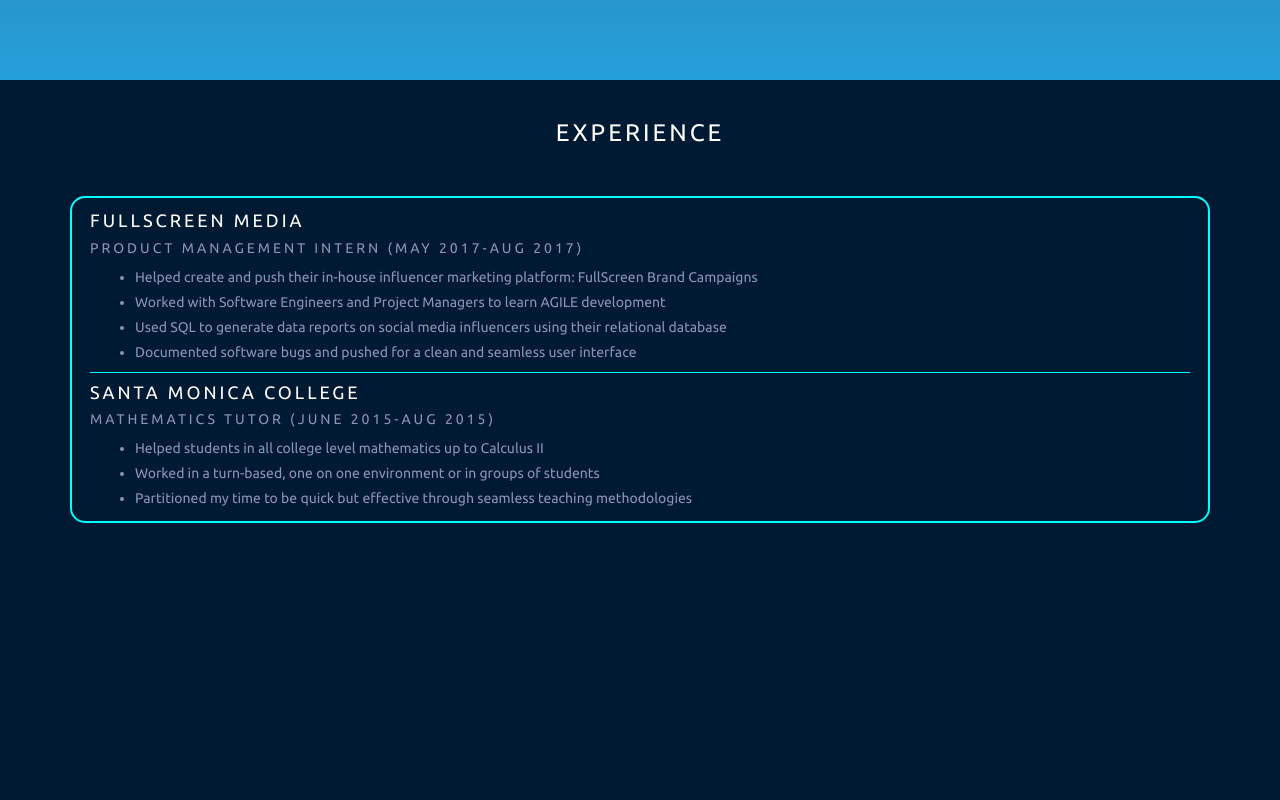
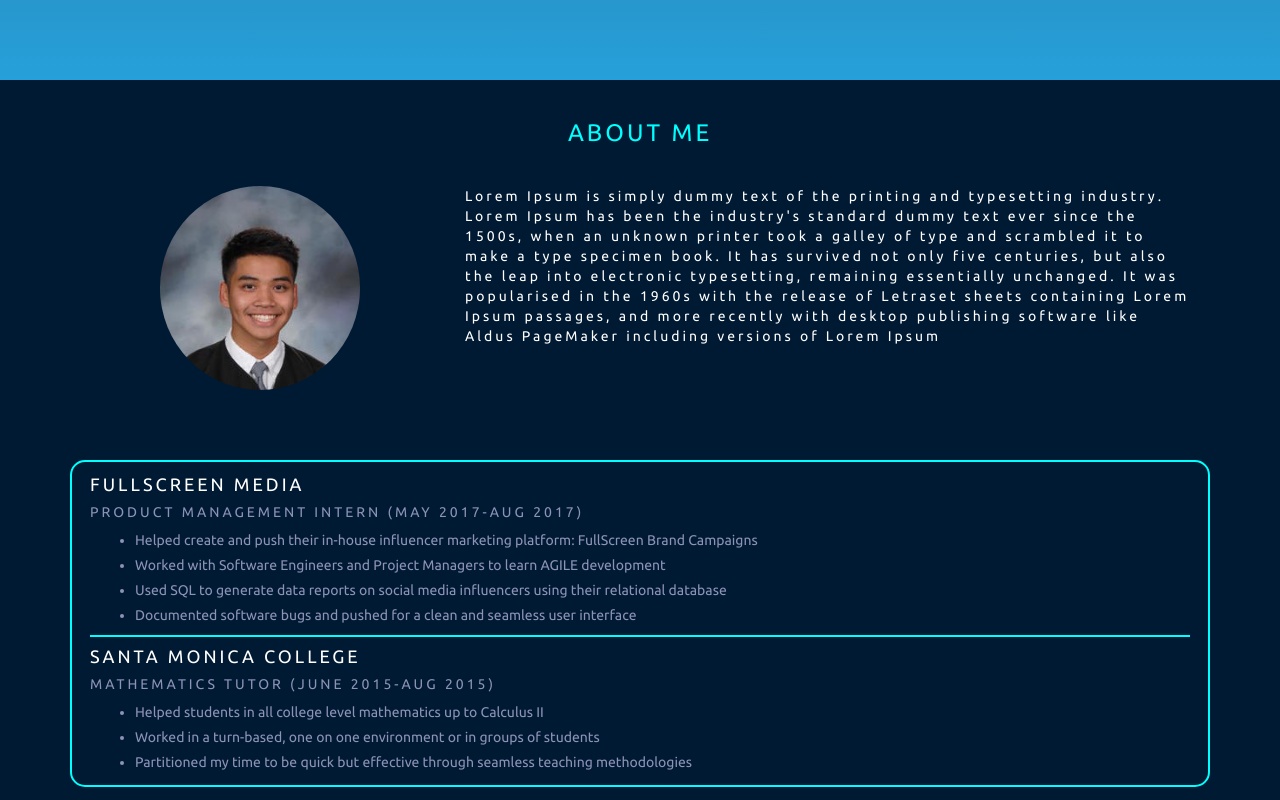
Before and after one commit to nsunga/nsunga.github.io, a website: page index.html in a window 1280 px wide. Shown: the part 720-1520 px from the top of the page. Drawn offline with Linux system fonts and the light colour scheme.

Commit message:
filler stuff

```diff
--- a/index.html
+++ b/index.html
@@ -35,6 +35,39 @@
     </div>
   </section>
 
+  <section id="about">
+    <div class="container">
+      <div class="col-xs-12">
+        <h3>about me</h3>
+      </div>
+      <div class="col-md-4 col-xs-12" style="margin-bottom: 30px; margin-top: 30px;">
+        <img src="images/headshot.png" width="200px" id="profile-pic" class="center-block img-round">
+      </div>
+      <div class="col-md-8 col-xs-12" style="margin-bottom: 30px; margin-top: 30px;">
+          <p>Lorem Ipsum is simply dummy text of the printing and typesetting industry. Lorem Ipsum has been the industry's standard dummy text ever since the 1500s, when an unknown printer took a galley of type and scrambled it to make a type specimen book. It has survived not only five centuries, but also the leap into electronic typesetting, remaining essentially unchanged. It was popularised in the 1960s with the release of Letraset sheets containing Lorem Ipsum passages, and more recently with desktop publishing software like Aldus PageMaker including versions of Lorem Ipsum</p>
+      </div>
+      <div class="col-xs-12 about-me-box">
+        <div class="about-me-box-body">
+          <h4>fullscreen media</h4>
+          <h5>product management intern (may 2017-aug 2017)</h5>
+          <ul>
+            <li>Helped create and push their in-house influencer marketing platform: FullScreen Brand Campaigns</li>
+            <li>Worked with Software Engineers and Project Managers to learn AGILE development</li>
+            <li>Used SQL to generate data reports on social media influencers using their relational database</li>
+            <li>Documented software bugs and pushed for a clean and seamless user interface</li>
+          </ul>
+          <div class="col-xs-12 decorative-line"></div>
+          <h4>santa monica college</h4>
+          <h5>mathematics tutor (june 2015-aug 2015)</h5>
+          <ul>
+            <li>Helped students in all college level mathematics up to Calculus II</li>
+            <li>Worked in a turn-based, one on one environment or in groups of students</li>
+            <li>Partitioned my time to be quick but effective through seamless teaching methodologies</li>
+          </ul>
+        </div>
+    </div>
+  </section>
+
   <section id="experience">
     <div class="container">
       <div class="col-xs-12">
@@ -59,7 +92,6 @@
             <li>Partitioned my time to be quick but effective through seamless teaching methodologies</li>
           </ul>
         </div>
-      </div>
     </div>
   </section>
 
--- a/styles/styles.css
+++ b/styles/styles.css
@@ -2,8 +2,19 @@ body {
   font-family: 'Ubuntu', sans-serif !important;
   /* font-family: 'Open Sans', sans-serif !important; */
 }
+p {
+  color: white !important;
+  letter-spacing: 3px;
+}
 h3 {
   color: white !important;
+  text-transform: uppercase;
+  letter-spacing: 3px;
+  text-align: center;
+  margin-top: 5vh !important;
+}
+#about > .container > .col-xs-12 > h3 {
+  color: #00FFFF !important;
   text-transform: uppercase;
   letter-spacing: 3px;
   text-align: center;
@@ -19,11 +30,19 @@ h5 {
   text-transform: uppercase;
   letter-spacing: 3px;
 }
+.experience-box-body > h5 {
+  color: white !important;
+  text-transform: uppercase;
+  letter-spacing: 3px;
+}
 ul {
   color: #8d93b7 !important;
 }
-li {
+ul > li {
   margin: 0 0 5px 5px !important;
+}
+.experience-box-body > ul {
+  color: #001a33 !important;
 }
 .anchor-pts > .col-xs-4 {
   text-align: right;
@@ -44,18 +63,36 @@ li {
 }
 .experience-box {
   border-radius: 15px;
+  border: 2px solid #001a33;
+  margin-top: 5vh;
+}
+.experience-box-body {
+  padding: 3px;
+}
+.about-me-box {
+  border-radius: 15px;
   border: 2px solid #00FFFF;
   margin-top: 5vh;
 }
-.experience-box-body {
+.about-me-box-body {
   padding: 3px;
 }
 .decorative-line {
   margin-top: 0;
   margin-bottom: 10px;
   min-width: 100% !important;
-  height: 1px !important;
+  height: 2px !important;
   background: #00FFFF;
+}
+.experience-box-body > .decorative-line{
+  margin-top: 0;
+  margin-bottom: 10px;
+  min-width: 100% !important;
+  height: 2px !important;
+  background: #001a33;
+}
+.img-round {
+  border-radius: 50%;
 }
 #typed-strings {
   font-family: 'Passion One', cursive !important;
@@ -79,10 +116,17 @@ li {
   background-repeat: no-repeat;
   background-attachment: fixed;
 }
-#experience {
+#about {
   height: 100vh;
   background: #001a33;
   margin: 0;
   background-repeat: no-repeat;
   background-attachment: fixed;
 }
+#experience {
+  height: 100vh;
+  background: #8d93b7;
+  margin: 0;
+  background-repeat: no-repeat;
+  background-attachment: fixed;
+}
```
Also changed, not shown: images/headshot.png (added).
